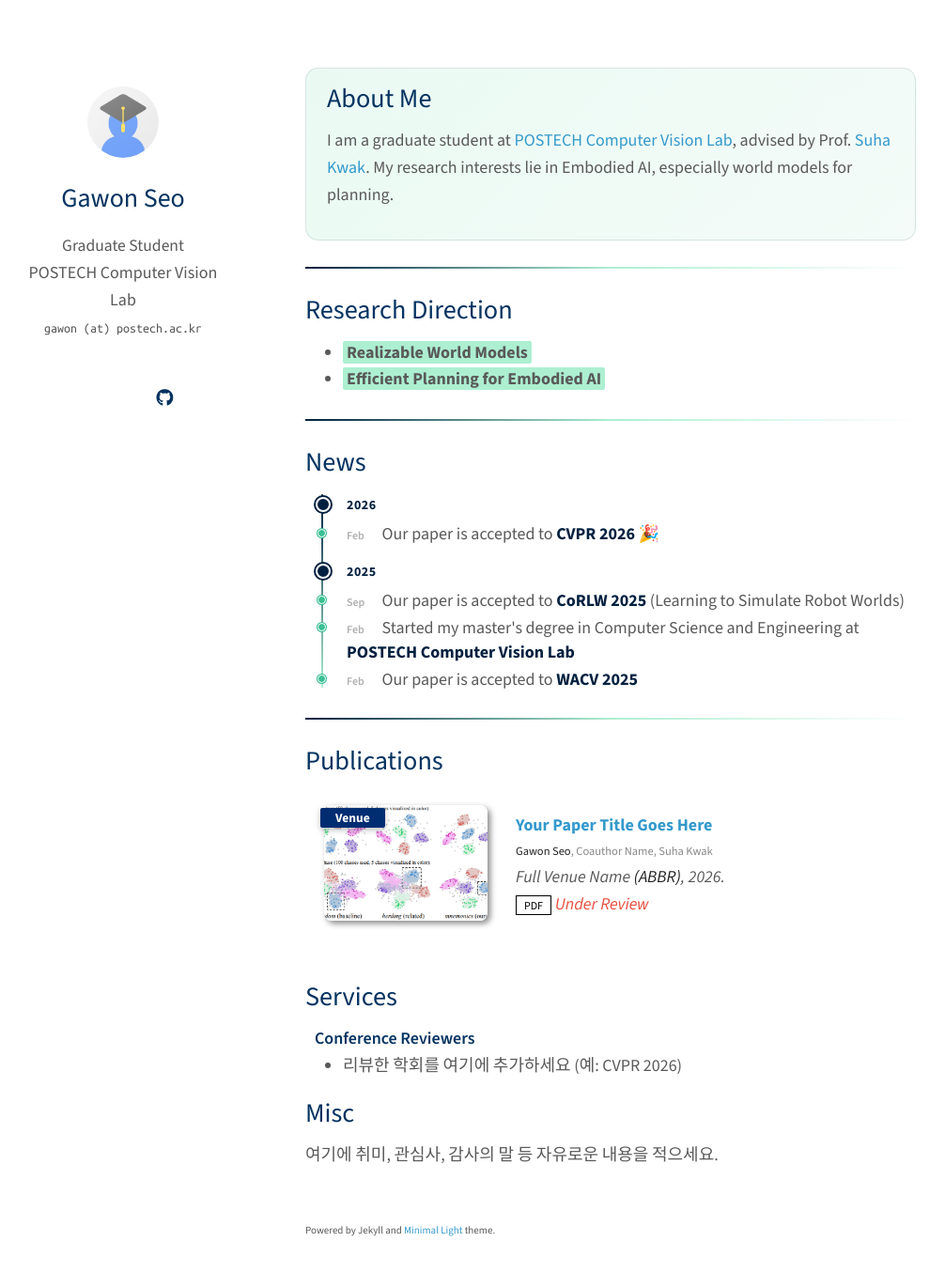
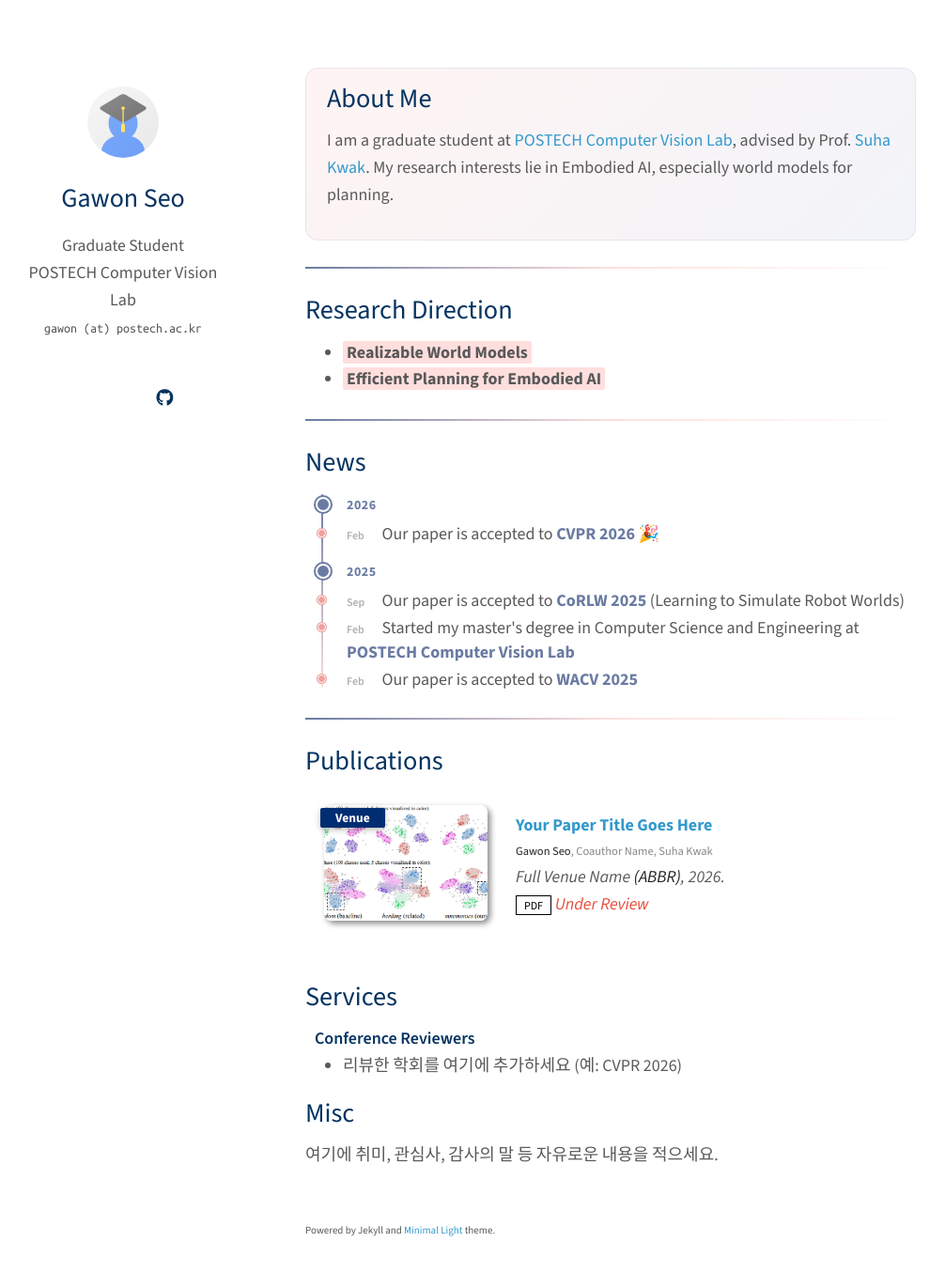
Before and after one commit to gawon1224/gawon1224.github.io, a Jekyll site: the page built from index.md, in a window 1280 px wide and 1391 px high. Shown: the top 1355 px of the window at 94% size, without its empty margins (145-1151 px from the left). Built offline with Jekyll 4.4.1, drawn with Linux system fonts in a browser that asks for light colours; a style sheet for code colours, icons or effects is not loaded.

Commit message:
Recolor to slate #6A7BA2 + blush #FFDFDE; set Google Scholar link

```diff
--- a/_config.yml
+++ b/_config.yml
@@ -12,7 +12,7 @@ canonical: https://gawon1224.github.io/
 
 # Links
 # If you don't need one of them, you may delete the corresponding line.
-google_scholar: https://scholar.google.com/   # 본인 Google Scholar 주소로 수정 (없으면 이 줄 삭제)
+google_scholar: https://scholar.google.com/citations?user=p9cgBRkAAAAJ&hl=ko
 cv_link: assets/files/curriculum_vitae.pdf      # assets/files/ 에 CV PDF를 넣으세요 (없으면 이 줄 삭제)
 github_link: https://github.com/gawon1224
 # linkedin: https://www.linkedin.com/in/your-id/   # 필요하면 주석 해제 후 수정
--- a/_sass/minimal-light.scss
+++ b/_sass/minimal-light.scss
@@ -597,20 +597,20 @@ footer {
 }
 
 /* =========================================================
-   Custom theme — navy #00203F + mint #ADEFD1
+   Custom theme — slate #6A7BA2 + blush #FFDFDE
    (adapted from daeunni.github.io)
    ========================================================= */
 
 /* Highlighter for research interests */
 .highlight {
-  background-color: #ADEFD1;   /* mint highlighter */
+  background-color: #FFDFDE;   /* blush highlighter */
   padding: 0 4px;
   border-radius: 2px;
 }
 
 /* Bold accent for venue names (CVPR, WACV, ...) */
 .text-accent {
-  color: #00203F;   /* deep navy */
+  color: #6A7BA2;   /* slate blue */
   font-weight: bold;
 
   a {
@@ -621,7 +621,7 @@ footer {
 
 /* Bold accent for org/lab/company names */
 .text-accent-org {
-  color: #00203F;   /* deep navy — same two-color palette */
+  color: #6A7BA2;   /* slate blue — same two-color palette */
   font-weight: bold;
 }
 
@@ -640,8 +640,8 @@ footer {
 }
 .pub-row:hover {
   transform: translateY(-2px);
-  background: linear-gradient(135deg, #f0fbf6, #eef6fb);
-  box-shadow: 0 4px 16px rgba(0, 32, 63, 0.14);
+  background: linear-gradient(135deg, #fdf3f3, #eff1f7);
+  box-shadow: 0 4px 16px rgba(106, 123, 162, 0.16);
 }
 
 /* News timeline */
@@ -657,7 +657,7 @@ footer {
   top: 4px;
   bottom: 4px;
   width: 2px;
-  background: linear-gradient(to bottom, #00203F, #ADEFD1);
+  background: linear-gradient(to bottom, #6A7BA2, #FFDFDE);
   border-radius: 2px;
 }
 .timeline-year {
@@ -677,14 +677,14 @@ footer {
   width: 12px;
   height: 12px;
   border-radius: 50%;
-  background: #00203F;
+  background: #6A7BA2;
   border: 2.5px solid #fff;
-  box-shadow: 0 0 0 2px #00203F;
+  box-shadow: 0 0 0 2px #6A7BA2;
 }
 .year-label {
   font-weight: 700;
   font-size: 14px;
-  color: #00203F;
+  color: #6A7BA2;
   letter-spacing: 0.5px;
 }
 .timeline-item {
@@ -700,9 +700,9 @@ footer {
   width: 7px;
   height: 7px;
   border-radius: 50%;
-  background: #3bbf94;
+  background: #ef9f9c;
   border: 1.5px solid #fff;
-  box-shadow: 0 0 0 1px #3bbf94;
+  box-shadow: 0 0 0 1px #ef9f9c;
 }
 .timeline-month {
   font-weight: 600;
@@ -713,60 +713,60 @@ footer {
   margin-right: 4px;
 }
 
-/* Section divider — navy→mint gradient */
+/* Section divider — slate→blush gradient */
 hr {
   border: 0;
   height: 2px;
-  background: linear-gradient(to right, #00203F, #ADEFD1, transparent);
+  background: linear-gradient(to right, #6A7BA2, #FFDFDE, transparent);
   margin: 28px 0;
 }
 
 /* About Me card */
 .about-card {
-  background: linear-gradient(135deg, #eafaf3 0%, #f4fbf8 100%);
+  background: linear-gradient(135deg, #fff4f3 0%, #f2f4f9 100%);
   border-radius: 14px;
   padding: 14px 22px;
-  border: 1px solid rgba(0, 32, 63, 0.1);
+  border: 1px solid rgba(106, 123, 162, 0.12);
 }
 
 @media (prefers-color-scheme: dark) {
   .pub-row:hover {
-    background: linear-gradient(135deg, rgba(173,239,209,0.10), rgba(0,32,63,0.18));
+    background: linear-gradient(135deg, rgba(255,223,222,0.10), rgba(106,123,162,0.18));
     box-shadow: 0 4px 16px rgba(0,0,0,0.25);
   }
   .timeline::before {
-    background: linear-gradient(to bottom, rgba(173,239,209,0.6), rgba(59,191,148,0.4));
+    background: linear-gradient(to bottom, rgba(160,176,212,0.6), rgba(255,223,222,0.45));
   }
   .timeline-year::before {
     border-color: #20212b;
-    box-shadow: 0 0 0 2px #ADEFD1;
-    background: #ADEFD1;
+    box-shadow: 0 0 0 2px #a0b0d4;
+    background: #a0b0d4;
   }
   .year-label {
-    color: #ADEFD1;
+    color: #a0b0d4;
   }
   .timeline-item::before {
     border-color: #20212b;
-    box-shadow: 0 0 0 1px #3bbf94;
-    background: #3bbf94;
+    box-shadow: 0 0 0 1px #ef9f9c;
+    background: #ef9f9c;
   }
   .timeline-month {
     color: #777;
   }
   .highlight {
-    background-color: rgba(173,239,209,0.20);
+    background-color: rgba(255,223,222,0.20);
   }
   .text-accent {
-    color: #ADEFD1;
+    color: #a0b0d4;
   }
   .text-accent-org {
-    color: #ADEFD1;
+    color: #a0b0d4;
   }
   hr {
-    background: linear-gradient(to right, rgba(173,239,209,0.7), rgba(59,191,148,0.4), transparent);
+    background: linear-gradient(to right, rgba(160,176,212,0.7), rgba(255,223,222,0.45), transparent);
   }
   .about-card {
-    background: linear-gradient(135deg, rgba(173,239,209,0.08), rgba(0,32,63,0.10));
-    border-color: rgba(173,239,209,0.16);
+    background: linear-gradient(135deg, rgba(255,223,222,0.08), rgba(106,123,162,0.12));
+    border-color: rgba(160,176,212,0.18);
   }
 }
```
